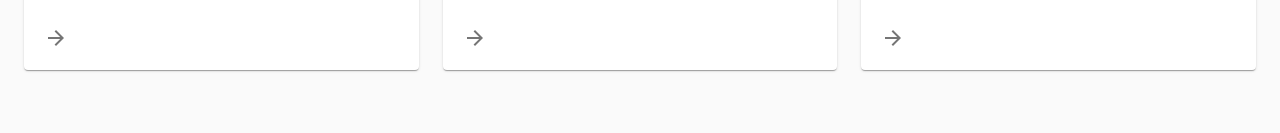
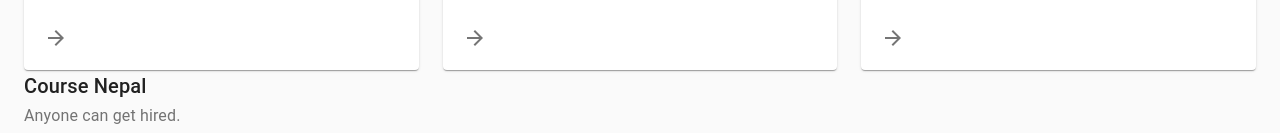
Before and after one commit to arun6665/REACTWEBSITE, a React (Create React App) app: page / in a window 1280 px wide. Shown: the part 1562-1695 px from the top of the page. Before the commit the page ends 1644 px from the top, so only its background shows below. Built offline with nearby package versions, Linux system fonts and the light colour scheme.

Commit message:
footer made

```diff
--- a/src/App.js
+++ b/src/App.js
@@ -5,18 +5,20 @@
 import NavigationBar   from  './NavigationBar';
 import GridLayout      from  './GridLayout';
 import Container       from  '@material-ui/core/Container';
-
+import Footer from   './Footer';
 
 function App() {
   return (
     <div classname ="App">
      <CssBaseline />
      <NavigationBar />
+
      <Container>
        <main>
           <GridLayout />
         </main>
      </Container>
+     <Footer />
 
     </div>
   );
--- /dev/null
+++ b/src/Footer.js
@@ -0,0 +1,51 @@
+import { Container , Link} from '@material-ui/core';
+import React from 'react';
+import Typography from '@material-ui/core/Typography';
+ import { makeStyles }  from '@material-ui/core/styles';
+function Copyright()
+{
+    return(
+     <Typography>
+         {"Copyright"}
+        <Link href="http://arunroy.com.np/?i=1">
+         site made by
+       </Link>
+
+       {" " + new Date().getFullYear()}
+     </Typography>
+    );
+}
+const useStyles = makeStyles((theme) => ({
+footer:{
+padding: theme.spacing(6),
+
+bottom: 0
+
+}
+
+}));
+
+export default function Footer()
+{
+
+    const classes = useStyles();
+    return(
+     <footer classNmae={classes.footer}>
+
+        <Container>
+          <Typography variant="h6">
+            Course Nepal
+          </Typography>
+          <Typography variant="subtitle1" color="textSecondary">
+              Anyone can get hired.
+          </Typography>
+         <Copyright />
+
+        </Container>
+
+
+
+     </footer>
+
+    );
+}
```
